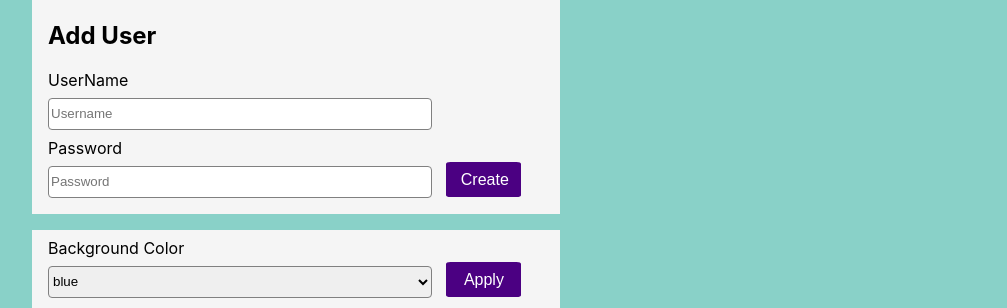
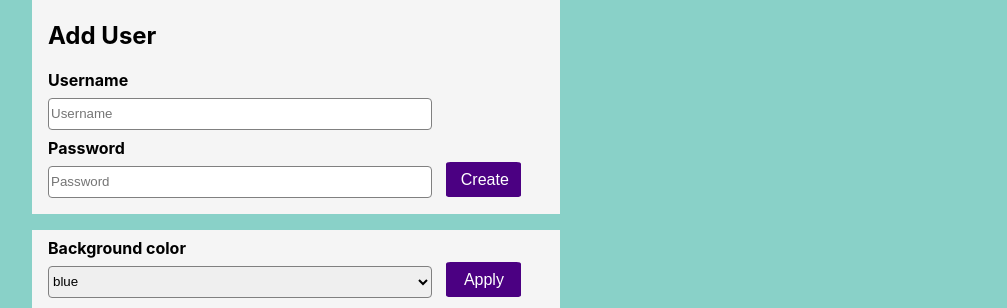
Before and after one commit to alamparelli/loginPage-apiAuth-jwt, a React (Create React App) app in the folder frontend/: page /User in a window 1280 px wide. Shown: the part 473-781 px from the top of the page, without its empty margins (240-1247 px from the left). Built offline with nearby package versions, Linux system fonts and the light colour scheme.

Commit message:
added font-weight : bold

```diff
--- a/frontend/src/index.css
+++ b/frontend/src/index.css
@@ -94,6 +94,7 @@ img {
 
 .label-userpage {
 	padding-left: 0.5rem;
+	font-weight: bold;
 }
 
 .login-input-size {
--- a/frontend/src/pages/User.js
+++ b/frontend/src/pages/User.js
@@ -15,7 +15,7 @@ function User() {
 				<div class="half-size">
 					<div class="settings-box">
 						<h2 class="label-userpage">Add User</h2>
-						<label class="label-userpage">UserName</label>
+						<label class="label-userpage">Username</label>
 						<div class="settings-box-sub">
 							<input
 								class="login-input login-input-size"
@@ -48,7 +48,7 @@ function User() {
 						</div>
 					</div>
 					<div class="settings-box">
-						<label class="label-userpage">Background Color</label>
+						<label class="label-userpage">Background color</label>
 						<div class="settings-box-sub">
 							<select
 								class="login-input login-input-size"
```
